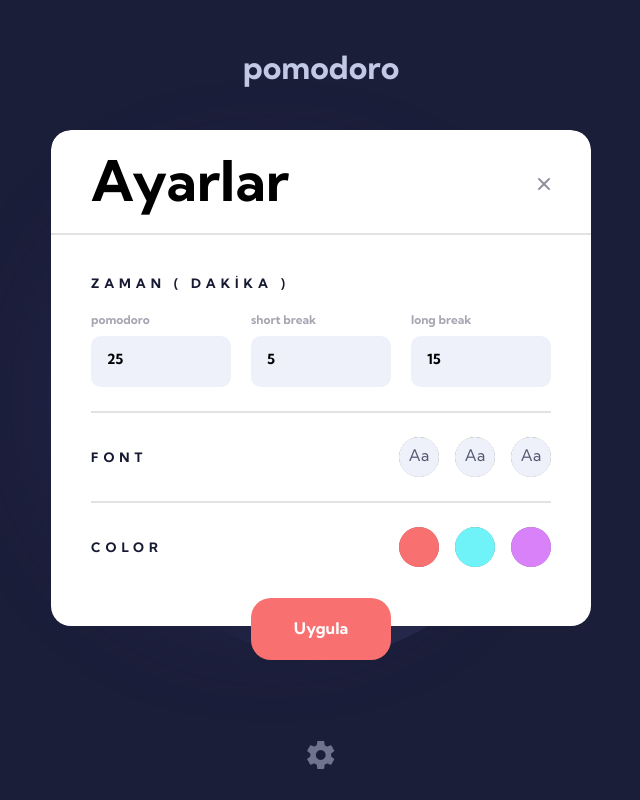
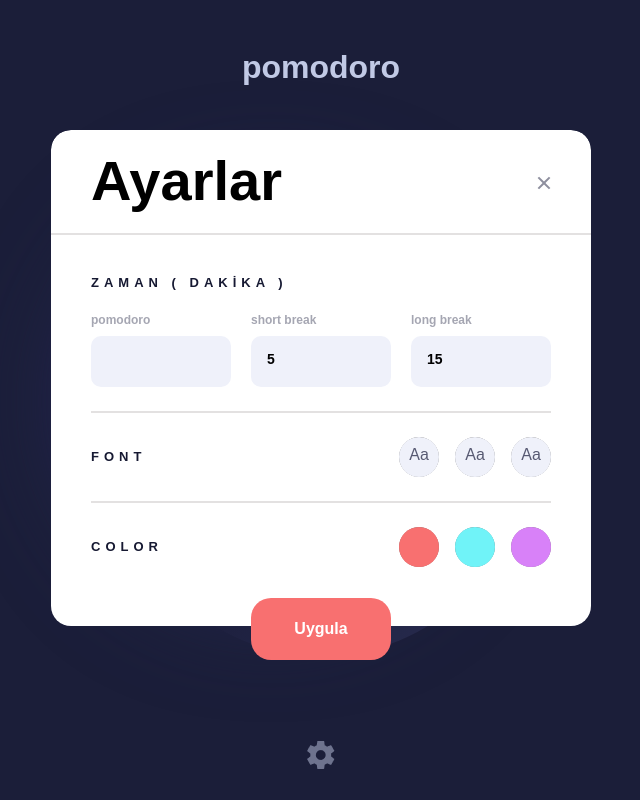
Before and after one commit to MuhammedBaki99/Pomodoro-App-React, a React (Vite) app: page / in a window 1280 px wide. Both pictures are taken after a click on the button 640 px from the left and 755 px from the top of the page. Shown: the whole page, without its empty margins (319-959 px from the left). Built offline with nearby package versions, Linux system fonts and the light colour scheme.

Commit message:
settings adında bir useState eklendi ve dizi içine ayarlar kısmında font ve tema renklerinin değerlerinin girilmesi sağlandı

```diff
--- a/src/App.jsx
+++ b/src/App.jsx
@@ -1,4 +1,4 @@
-import { createContext, useState } from 'react'
+import { createContext, useEffect, useState } from 'react'
 import './App.css'
 import Dialog from './components/Dialog'
 import Pomodoro from './components/Pomodoro'
@@ -7,13 +7,20 @@ import Pomodoro from './components/Pomodoro'
 export const FontContext = createContext(null);
 
 function App() {
+  const [settings, setSettings] = useState([]);
+
 
   const [font, setFont] = useState("Kumbh Sans");
   const [theme, setTheme] = useState("rgba(248, 112, 112, 1)");
 
+  useEffect(() => {
+    console.log(settings);
+
+  }, [settings]);
+
   return (
-    <div className='container' style={{ fontFamily: `${font}, sans-serif` }}>
-      <FontContext.Provider value={{ setFont, theme, setTheme }}>
+    <div className='container' style={{ fontFamily: `${settings.font}, sans-serif` }}>
+      <FontContext.Provider value={{ settings, setSettings }}>
         <Pomodoro />
         <Dialog />
       </FontContext.Provider>
--- a/src/components/Dialog/index.jsx
+++ b/src/components/Dialog/index.jsx
@@ -4,7 +4,7 @@ import { FontContext } from "../../App";
 import "./dialog.css"
 
 export default function Dialog() {
-  const {setFont, setTheme} = useContext(FontContext);
+  const { settings, setSettings } = useContext(FontContext);
   const dialogRef = useRef({});
 
   function handleClick() {
@@ -44,7 +44,7 @@ export default function Dialog() {
               <div className="timeinputs">
                 <div className="inputCol">
                   <p>pomodoro</p>
-                  <input type="number" value={25} />
+                  <input type="text"  onChange={(e) => setSettings({ ...settings, pomodoro: e.target.value })} />
                 </div>
                 <div className="inputCol">
                   <p>short break</p>
@@ -60,9 +60,9 @@ export default function Dialog() {
             <div className="font">
               <h2>FONT</h2>
               <div className="fontcheck">
-                  <input type="radio" name="font" id="" />
-                  <input type="radio" name="font" id="" />
-                  <input type="radio" name="font" id="" />
+                <input type="radio" name="font" onClick={() => setSettings({ ...settings, font: "khumb-sans" })} />
+                <input type="radio" name="font" onClick={() => setSettings({ ...settings, font: "roboto" })} />
+                <input type="radio" name="font" onClick={() => setSettings({ ...settings, font: "space mono"})} />
               </div>
             </div>
             <hr />
@@ -71,15 +71,15 @@ export default function Dialog() {
             <div className="color">
               <h2>COLOR</h2>
               <div className="colorchoices">
-                  <input type="radio" name="theme" id="" />
-                  <input type="radio" name="theme" id="" />
-                  <input type="radio" name="theme" id="" />
+                <input type="radio" name="theme"  onClick={() => setSettings({ ...settings, theme: "#F87070" })}/>
+                <input type="radio" name="theme"  onClick={() => setSettings({ ...settings, theme: "#70F3F8" })}/>
+                <input type="radio" name="theme"  onClick={() => setSettings({ ...settings, theme: "#D881F8" })}/>
               </div>
             </div>
 
           </div>
 
-          <button className="apply">Uygula</button>
+          <button className="apply" >Uygula</button>
         </div>
       </dialog>
 
```
